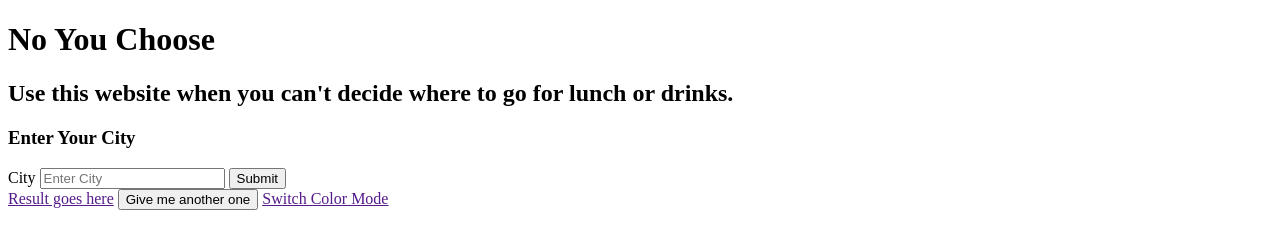
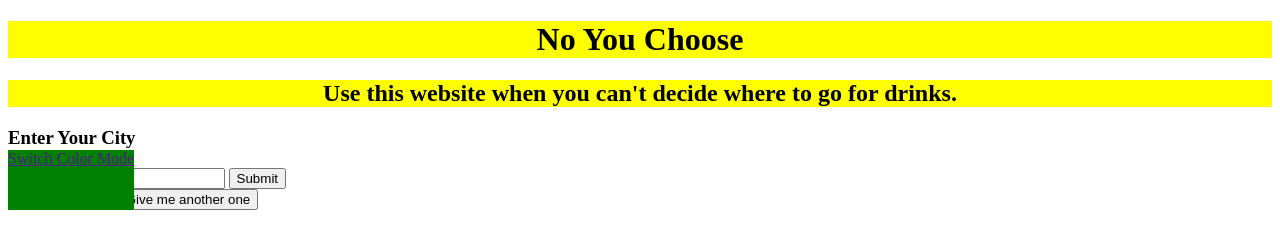
Before and after one commit to elainedoud/No-You-Choose, a plain HTML site: page index.html in a window 1280 px wide. Drawn offline with Linux system fonts and the light colour scheme.

Commit message:
Tried to use CSS (colors)

```diff
--- a/index.html
+++ b/index.html
@@ -6,10 +6,11 @@
     <meta name="viewport" content="width=device-width, initial-scale=1.0">
     <title>Document</title>
     <script defer type: text/javascript src="index.js"></script>
+    <link rel="stylesheet" href="style.css">
 </head>
 <body>
-    <h1>No You Choose</h1>
-    <h2>Use this website when you can't decide where to go for lunch or drinks.</h2>
+    <h1 id="title">No You Choose</h1>
+    <h2 id="subtitle">Use this website when you can't decide where to go for drinks.</h2>
     <h3>Enter Your City</h3>
 
     <form id="form">
@@ -18,9 +19,12 @@
         <input id="city-submit" type="submit" value="Submit">
     </form>
     <div id="result"></div>
-    <a href="">Result goes here</a>
+    <a id="display-result"href="">Result goes here</a>
     <button id="button">Give me another one</button>
 
-    <a id="color-mode" href="">Switch Color Mode</a>
+    <div id="test">
+        <p>Help us with CSS!</p>
+    </div>
 </body>
+<footer><a id="color-mode" href="">Switch Color Mode</a></footer>
 </html>
--- a/index.js
+++ b/index.js
@@ -15,9 +15,18 @@ form.addEventListener('submit', (event) => {
         randomBreweryDisplay.href = randomBrewery.website_url
         theBrewery.append(randomBreweryDisplay)
         console.log(randomBreweryDisplay)
+        const redoButton = document.querySelector("#button")
+        redoButton.addEventListener('click', (event) => {
+            event.preventDefault()
+            const randomBrewery = data[Math.floor(Math.random()*data.length)]
+            randomBreweryDisplay.textContent = randomBrewery.name
+            randomBreweryDisplay.href = randomBrewery.website_url
+})
     })
 
 })
+
+
 
 const zipcodeText = document.querySelector("#users-zipcode")
 const zipcodeSubmit = document.querySelector("#zipcode-submit")
--- a/style.css
+++ b/style.css
@@ -0,0 +1,37 @@
+#title {
+    background-color: yellow;
+    padding: 15 px;
+    text-align: center;
+}
+
+#subtitle {
+    background-color: yellow;
+    padding: 15 px;
+    text-align: center;
+}
+
+#display-result {
+    padding: 15 px;
+}
+
+body {
+    position: relative;
+}
+
+#test {
+    background-color: red;
+    height: 75 px;
+    position: absolute;
+    bottom: 0px;
+    width: 75 px;
+    height: 75 px;
+}
+
+#color-mode {
+    background-color: green;
+    height: 60px;
+    justify-content: center;
+    align-items: center;
+    position: absolute;
+    bottom: 0px;
+}
```
